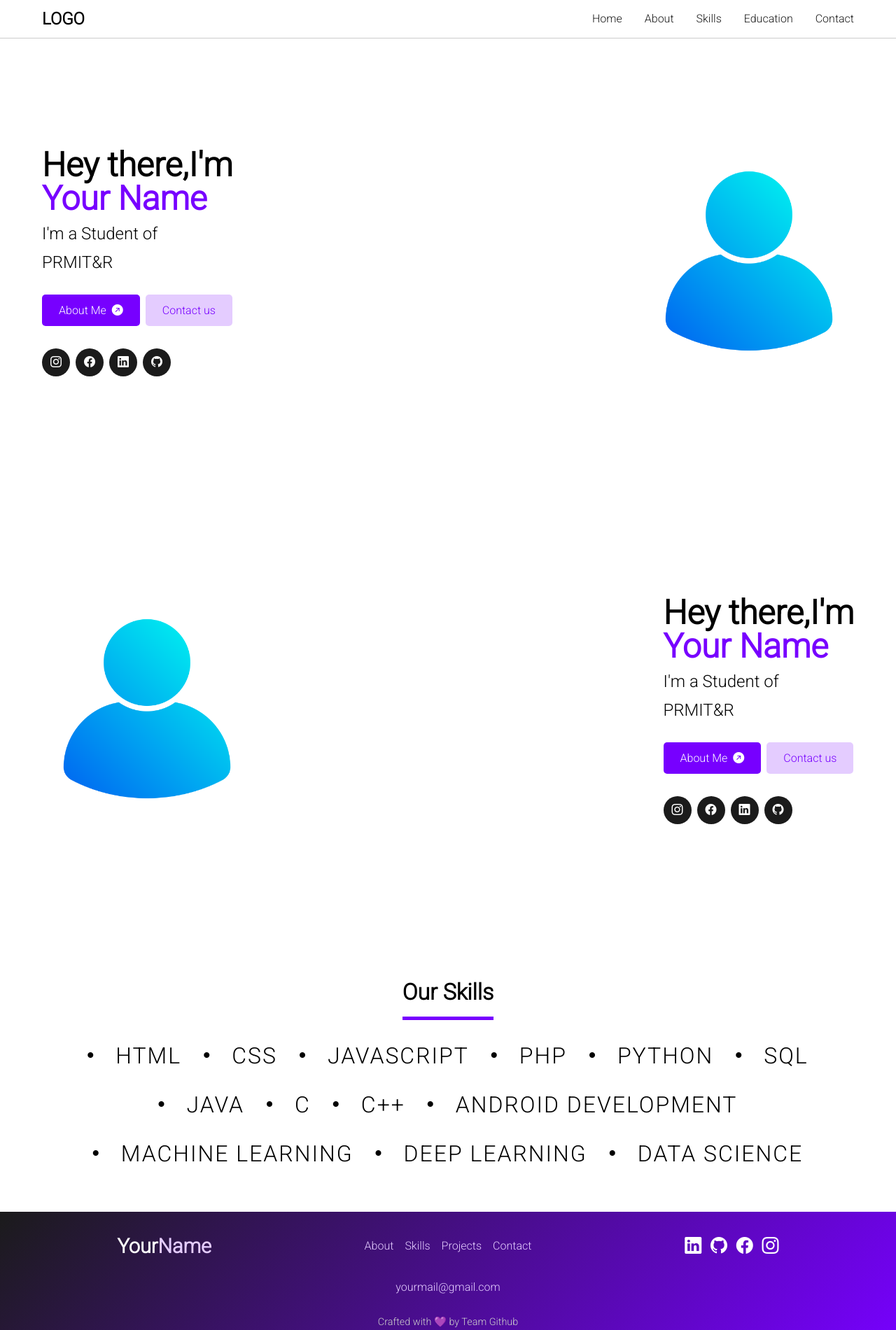
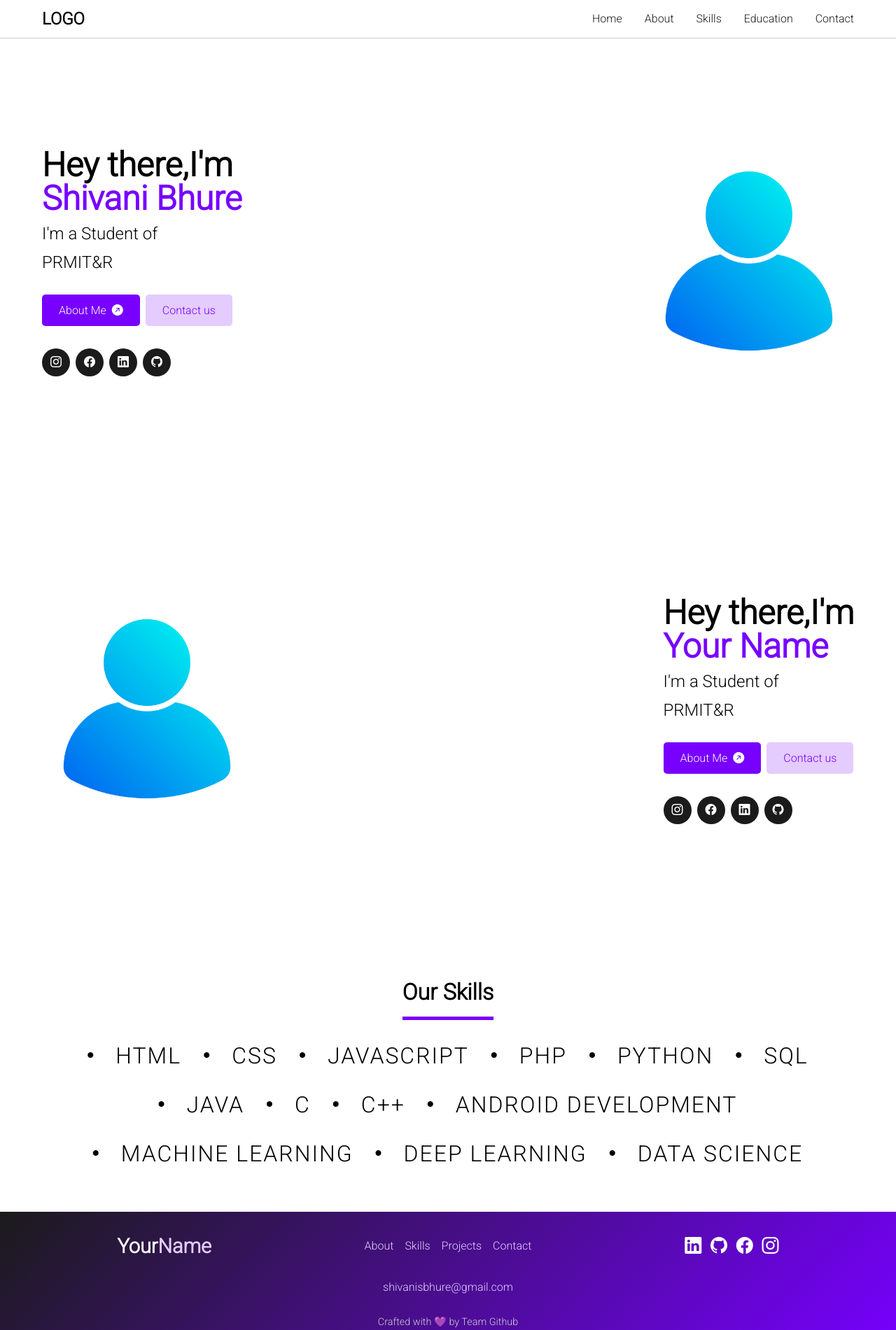
Before and after one commit to Shivanibhure/Portfolio, a plain HTML site: page index.html in a window 1280 px wide. Shown: the top 1901 px of the page at 70% size. Drawn offline with nearby package versions, Linux system fonts and the light colour scheme.

Commit message:
Update index.html

```diff
--- a/index.html
+++ b/index.html
@@ -41,7 +41,7 @@
                 <div class="content">
                     <h1>
                         Hey there,I'm
-                        <span>Your Name </span>
+                        <span>Shivani Bhure </span>
                     </h1>
 
                     <h2>I'm a Student of</h2>
@@ -187,7 +187,7 @@
 
                 <!-- Email Section -->
                 <div class="footer-email">
-                    <a href="#">yourmail@gmail.com</a>
+                    <a href="#">shivanisbhure@gmail.com</a>
                 </div>
 
                 <!-- Personal Message -->
```
